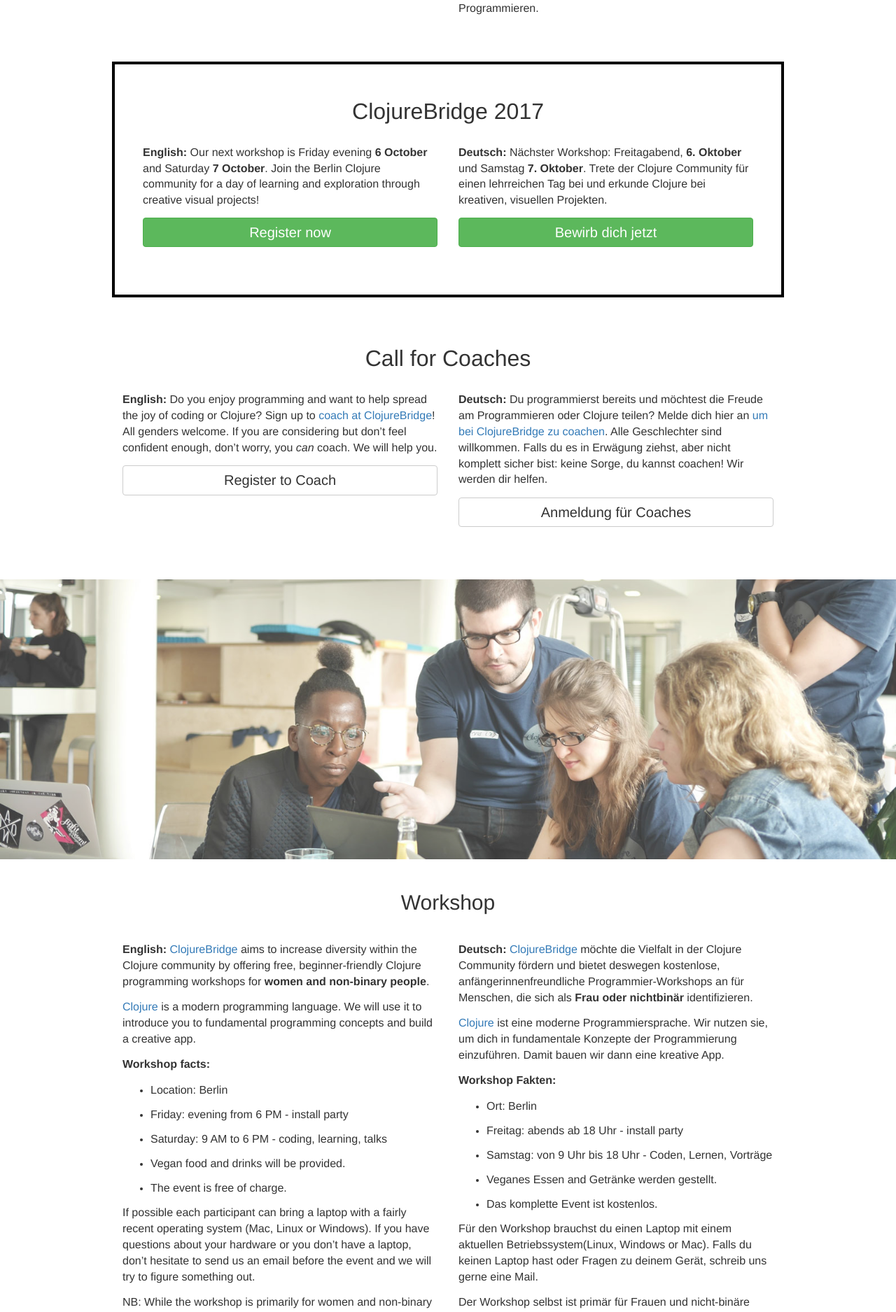
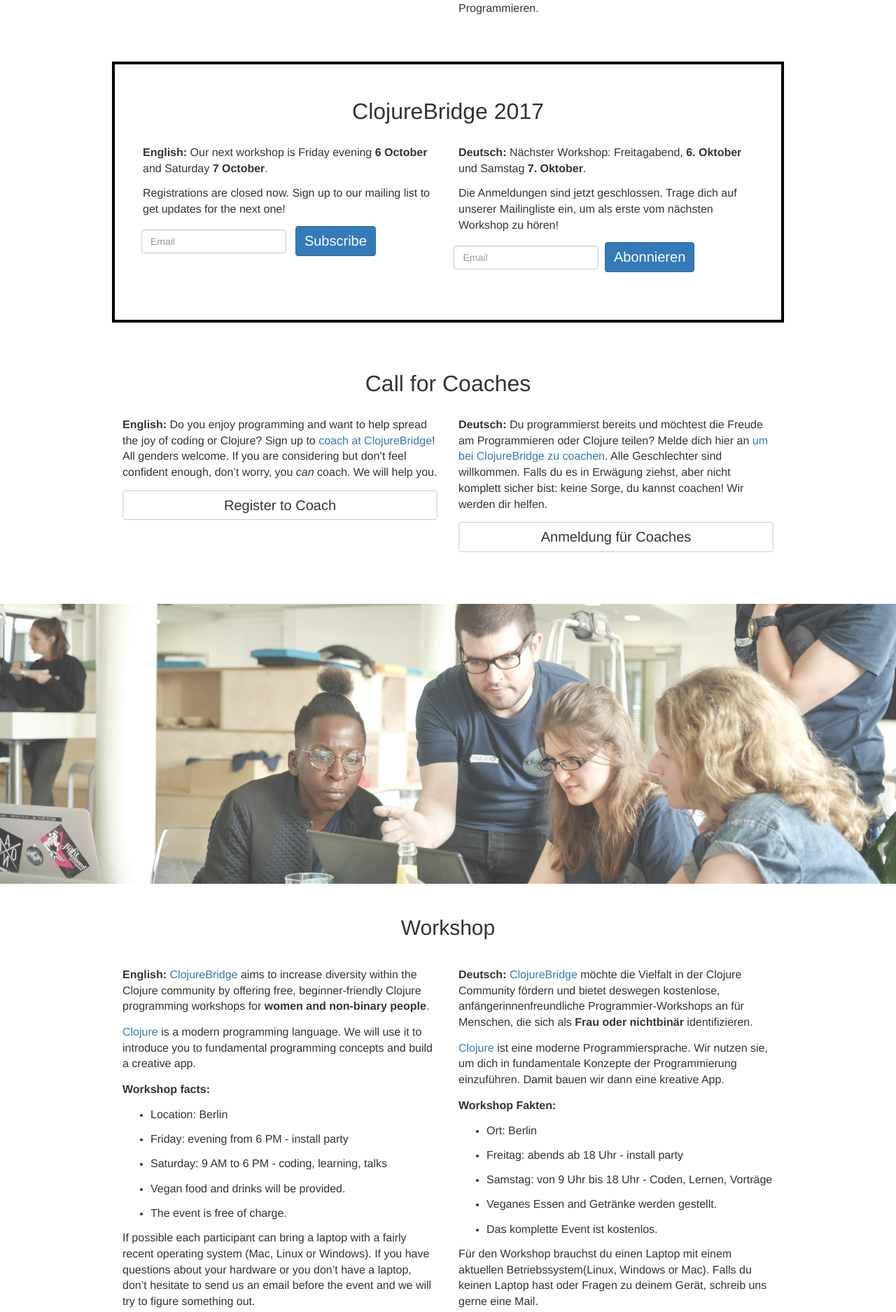
Before and after one commit to clojurebridge-berlin/clojurebridge-berlin.github.io, a Jekyll site: the page built from index.html, in a window 1280 px wide. Shown: the part 354-2229 px from the top of the page at 70% size. Built offline with Jekyll 4.4.1, drawn with Linux system fonts in a browser that asks for light colours.

Commit message:
[Hold until Sept 11]  Close registrations (#80)
* Close registrations

* Update index.html

* center align buttons

```diff
--- a/_includes/announcement_list_signup_form_slim.html
+++ b/_includes/announcement_list_signup_form_slim.html
@@ -1,19 +1,17 @@
 <!-- Begin MailChimp Signup Form -->
 <div class="row">
   <form action="//github.us12.list-manage.com/subscribe/post?u=d788f0653a3e56a367e673beb&amp;id=253a66d08d" method="post" id="mc-embedded-subscribe-form" name="mc-embedded-subscribe-form" class="validate" target="_blank" novalidate>
-    <div id="mc_embed_signup_scroll">
+    <div id="mc_embed_signup_scroll" class="announcement-list-signup">
       <!-- <label for="mce-EMAIL">Subscribe to our announcement list</label> -->
-      <div class="col-md-6">
-      <Input type="email" value="" name="EMAIL" class="email form-control" id="mce-EMAIL" placeholder="Email" required>
-      <!-- real people should not fill this in and expect good things - do not remove this or risk form bot signups-->
+      <div>
+        <Input type="email" value="" name="EMAIL" class="email form-control" id="mce-EMAIL" placeholder="Email" required>
+        <!-- real people should not fill this in and expect good things - do not remove this or risk form bot signups-->
       </div>
       <div style="position: absolute; left: -5000px;" aria-hidden="true">
         <input type="text" name="b_d788f0653a3e56a367e673beb_253a66d08d" tabindex="-1" value="">
       </div>
-      <div class="col-md-6">
-        <div class="clear">
-          <input type="submit" value="Subscribe - Abonnieren" name="subscribe" id="mc-embedded-subscribe" class="btn btn-primary">
-        </div>
+      <div class="clear">
+        <input type="submit" value={{ include.button_label }} name="subscribe" id="mc-embedded-subscribe" class="btn btn-primary">
       </div>
     </div>
   </form>
--- a/assets/stylesheet.css
+++ b/assets/stylesheet.css
@@ -193,6 +193,13 @@
   }
 }
 
+.announcement-list-signup {
+    display: flex;
+    justify-content: space-evenly;
+    align-items: center;
+    max-width: 80%;
+}
+
 @media only screen and (min-device-width: 768px) and (max-device-width: 1024px) and (orientation: landscape) {
   section.module.parallax {
     background-position: 50% 50%;
--- a/index.html
+++ b/index.html
@@ -28,18 +28,23 @@
     <div class="row">
       <div class="col-xs-12 col-sm-6 col-md-6 bottom-space">
         <p>
-          <b>English:</b> Our next workshop is Friday evening <strong>6 October</strong> and Saturday <strong>7 October</strong>. Join the Berlin Clojure community for a day of learning and exploration through creative visual projects!
+          <b>English:</b> Our next workshop is Friday evening <strong>6 October</strong> and Saturday <strong>7 October</strong>.
         </p>
-        <p class="centered">
-          <a href="https://goo.gl/forms/j2uSR4etb1maX3u52"><button type="button" class="btn btn-success btn-wide">Register now</button></a>
+        <p>
+        Registrations are closed now. Sign up to our mailing list to get updates for the next one!
+        </p>
+        <p>
+        {% include announcement_list_signup_form_slim.html button_label="Subscribe" %}
         </p>
       </div>
       <div class="col-xs-12 col-sm-6 col-md-6 bottom-space">
         <p>
-          <b>Deutsch:</b> Nächster Workshop: Freitagabend, <strong>6. Oktober</strong> und Samstag  <strong>7. Oktober</strong>. Trete der Clojure Community für einen lehrreichen Tag bei und erkunde Clojure bei kreativen, visuellen Projekten.
+          <b>Deutsch:</b> Nächster Workshop: Freitagabend, <strong>6. Oktober</strong> und Samstag  <strong>7. Oktober</strong>.
         </p>
-        <p class="centered">
-          <a href="https://goo.gl/forms/j2uSR4etb1maX3u52"><button type="button" class="btn btn-success btn-wide">Bewirb dich jetzt</button></a>
+         <p>
+         Die Anmeldungen sind jetzt geschlossen. Trage dich auf unserer Mailingliste ein, um als erste vom nächsten Workshop zu hören!
+        <p>
+        {% include announcement_list_signup_form_slim.html button_label="Abonnieren"%}
         </p>
       </div>
     </div>
```
